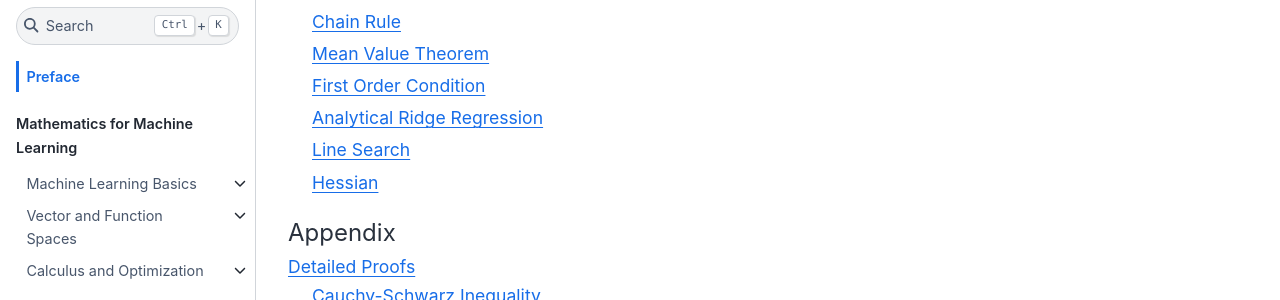
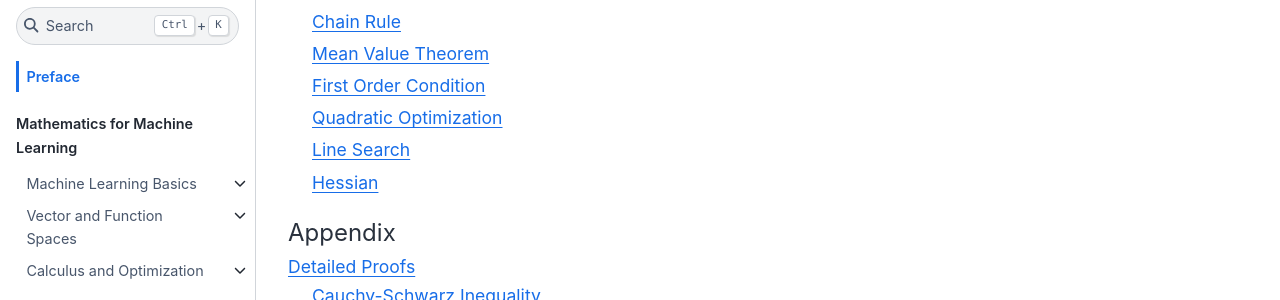
Before and after one commit to HealthML/Math4ML, a Jupyter Book: the page built from book/index.md, in a window 1280 px wide and 900 px high, scrolled down 3223 px. Shown: the part 153-453 px from the top of the window. Built offline with Jupyter Book 1.0.4 settings and Sphinx 7.4.7 and the Sphinx Book theme 1.1.4, drawn with Linux system fonts in a browser that asks for light colours; comment, search, counter and statistics services are not loaded.

Commit message:
renamed section of ridge to quadratic optimization

```diff
--- a/book/_toc.yml
+++ b/book/_toc.yml
@@ -66,7 +66,7 @@ parts:
         - file: chapter_calculus/minima_first_order_condition
           title: First Order Condition
         - file: chapter_calculus/analytical_solution_ridge
-          title: Analytical Ridge Regression
+          title: Quadratic Optimization
         - file: chapter_calculus/line_search
           title: Line Search
         - file: chapter_calculus/hessian
```
